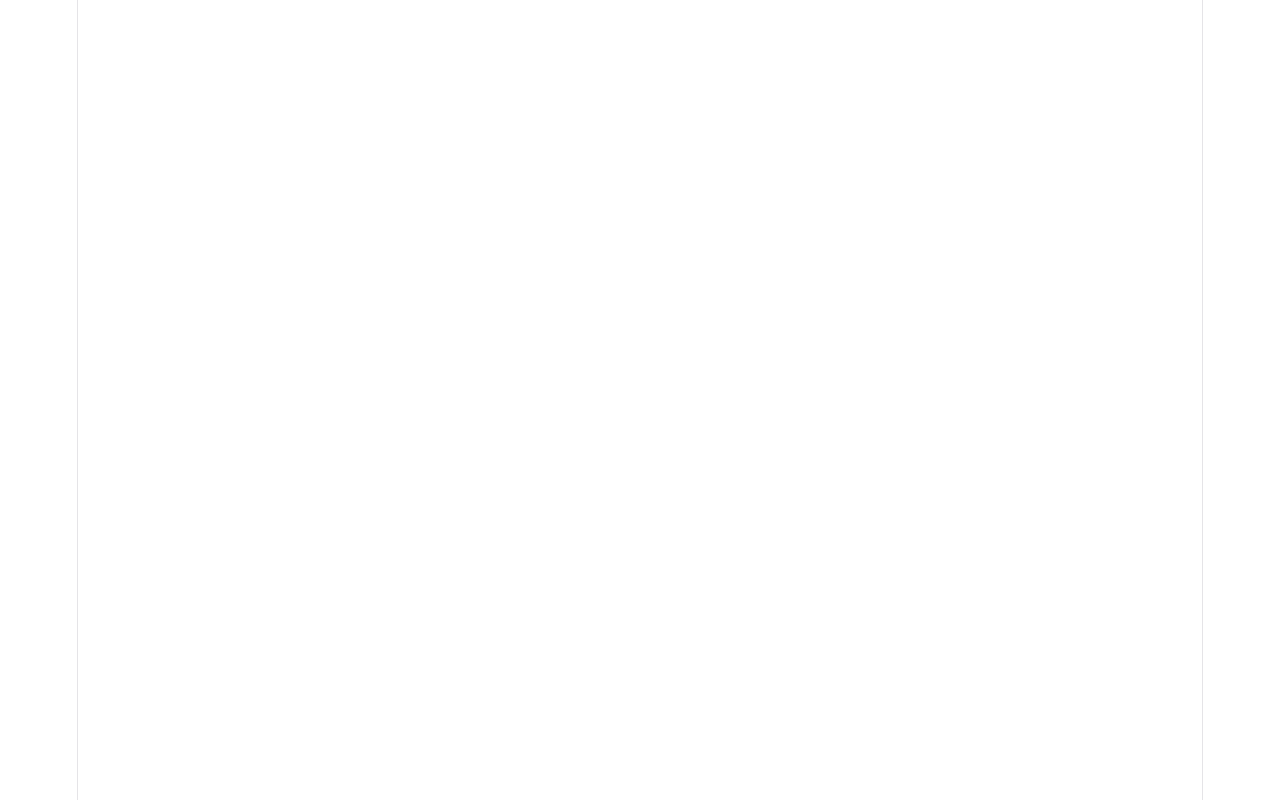
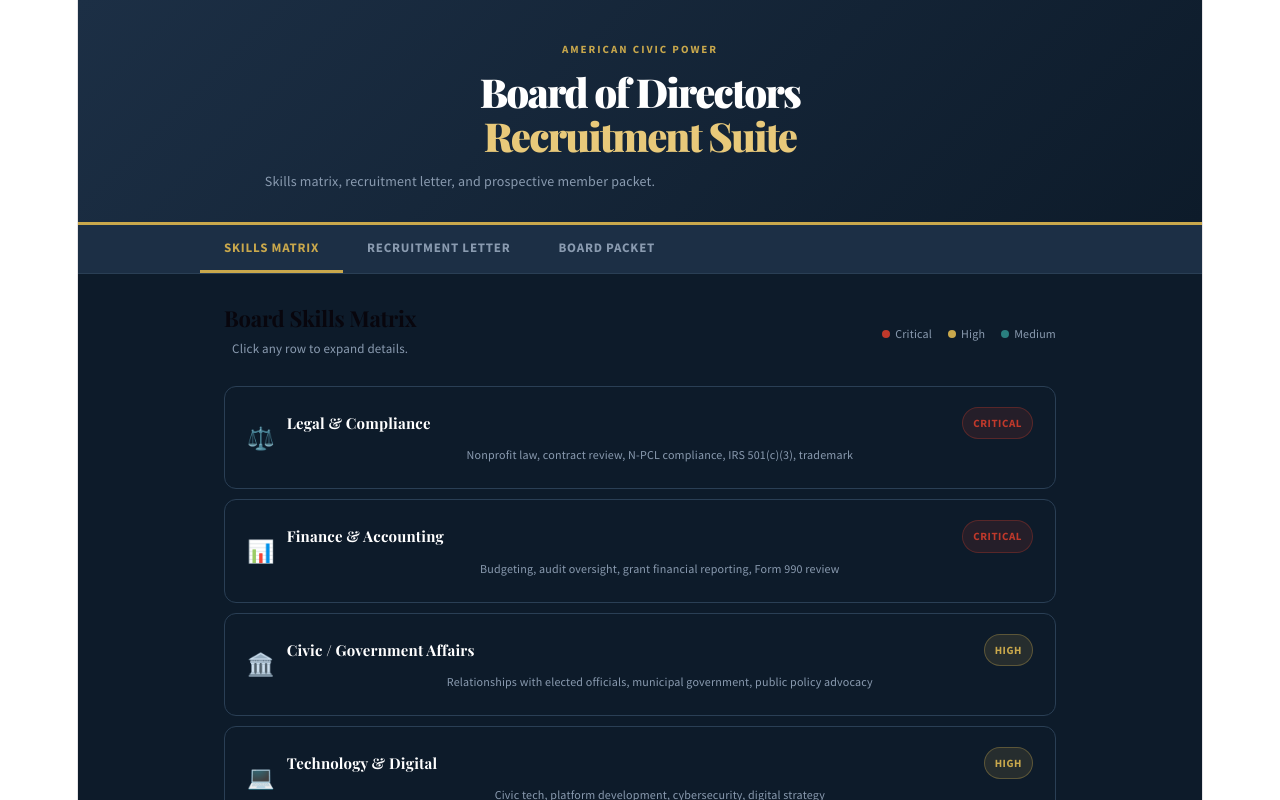
Before and after one commit to dandevine26/mycivicsphere, a React (Vite) app: page / in a window 1280 px wide. Before the commit this address had no page. Shown: the top 800 px of the page. Built offline with nearby package versions, Linux system fonts and the light colour scheme.

Commit message:
Add default route to board tools

```diff
--- a/src/App.jsx
+++ b/src/App.jsx
@@ -7,6 +7,7 @@ export default function App() {
     <BrowserRouter>
       <Routes>
         <Route path="/board/recruitment" element={<BoardRecruitmentSuite />} />
+        <Route path="/" element={<BoardRecruitmentSuite />} />
         <Route path="/board/tracker" element={<CandidateTracker />} />
       </Routes>
     </BrowserRouter>
```
